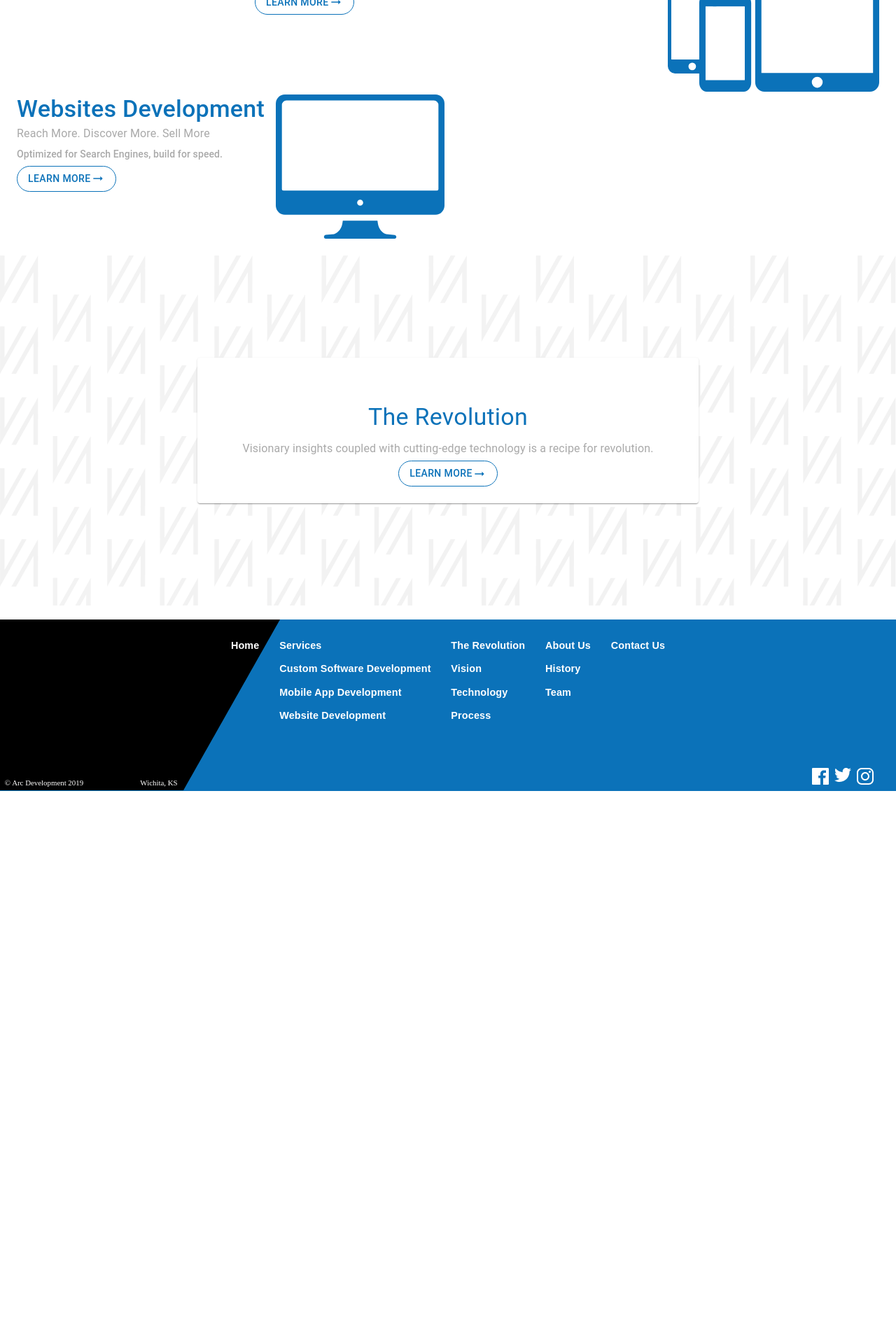
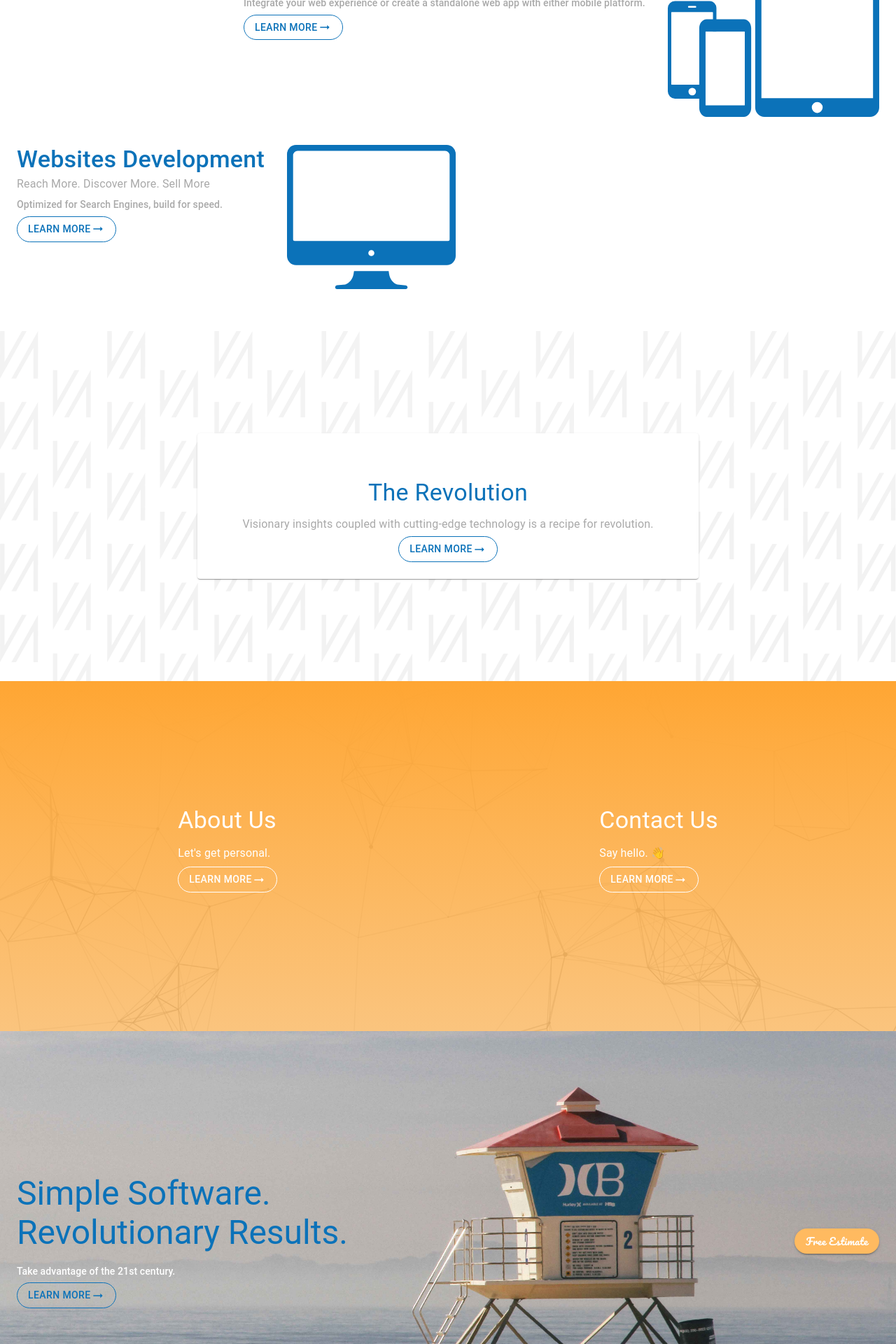
Before and after one commit to oybek703/mui-react, a React (Create React App) app: page / in a window 1280 px wide. Shown: the part 800-2720 px from the top of the page at 70% size. Before the commit the page ends 1930 px from the top, so only its background shows below. Built offline with nearby package versions, Linux system fonts and the light colour scheme.

Commit message:
landing page is finished

```diff
--- /dev/null
+++ b/src/components/UI/ActionCall.js
@@ -0,0 +1,55 @@
+import React from 'react'
+import Grid from "@material-ui/core/Grid"
+import {Container, makeStyles, Typography} from "@material-ui/core"
+import backGround from '../../assets/background.jpg'
+import mobileBackGround from '../../assets/mobileBackground.jpg'
+import LearnButton from "./LearnButton"
+import EstimateButton from "./EstimateButton"
+
+
+const useStyles = makeStyles(theme => ({
+    actionBlock: {
+        backgroundImage: `url(${backGround})`,
+        backgroundSize: 'cover',
+        width: '100%',
+        minHeight: '600px',
+        color: 'white',
+        backgroundAttachment: 'fixed',
+        [theme.breakpoints.down('sm')]: {
+            backgroundImage: `url(${mobileBackGround})`,
+            backgroundAttachment: 'inherit'
+        }
+    },
+    actionEstimate: {
+        [theme.breakpoints.down('sm')]: {
+            marginTop: '2em'
+        }
+    }
+}))
+
+const ActionCall = () => {
+    const classes = useStyles()
+    return (
+        <Grid container className={classes.actionBlock} justify='space-around' alignItems='center'>
+            <Container>
+                <Grid container alignItems='center' justify='space-between'>
+                    <Grid item>
+                        <Typography gutterBottom variant='h3' color='primary'>
+                            Simple Software. <br/>
+                            Revolutionary Results.
+                        </Typography>
+                        <Typography gutterBottom variant='subtitle2'>
+                            Take advantage of the 21st century.
+                        </Typography>
+                        <LearnButton link='/revolution'/>
+                    </Grid>
+                    <Grid item className={classes.actionEstimate}>
+                        <EstimateButton/>
+                    </Grid>
+                </Grid>
+            </Container>
+        </Grid>
+    )
+}
+
+export default ActionCall
--- /dev/null
+++ b/src/components/UI/EstimateButton.js
@@ -0,0 +1,19 @@
+import React from 'react'
+import {Link} from "react-router-dom"
+import {Button, makeStyles} from "@material-ui/core"
+
+const useStyles = makeStyles(theme => ({
+    estimate: {
+        ...theme.typography.estimate
+    }
+}))
+
+const EstimateButton = ({extraClasses}) => {
+    const classes = useStyles()
+    return <Button variant='contained' color='secondary' component={Link} to='/estimate'
+                   className={`${classes.estimate} ${extraClasses}`}>
+        Free Estimate
+    </Button>
+}
+
+export default EstimateButton
--- a/src/components/UI/Header.js
+++ b/src/components/UI/Header.js
@@ -11,6 +11,7 @@ import MenuItem from "@material-ui/core/MenuItem"
 import MenuIcon from '@material-ui/icons/Menu'
 import ListItem from "@material-ui/core/ListItem"
 import ListItemText from "@material-ui/core/ListItemText"
+import EstimateButton from "./EstimateButton"
 function ElevationScroll(props) {
     const { children} = props
     const trigger = useScrollTrigger({
@@ -68,7 +69,6 @@ const useStyles = makeStyles(theme => ({
         minWidth: 10
     },
     estimate: {
-        ...theme.typography.estimate,
         marginLeft: '40px',
         marginRight: '40px'
     },
@@ -152,7 +152,7 @@ const Header = ({location: {pathname}}) => {
                                         )
                                 }
                             </Tabs>
-                                <Button variant='contained' color='secondary' component={Link} to='/estimate' className={classes.estimate}>Free Estimate</Button>
+                                <EstimateButton extraClasses={classes.estimate}/>
                                 <Menu  style={{zIndex: 1302}} elevation={0} classes={{paper: classes.menu}} open={open} anchorEl={anchorEl} onClose={handleClose} MenuListProps={{onMouseLeave: handleClose}}>
                                 {
                                     menuOptions.map((option, index) =>
--- a/src/components/UI/LandingPage.js
+++ b/src/components/UI/LandingPage.js
@@ -1,18 +1,20 @@
 import React, {Fragment} from 'react'
 import animationData from '../../animations/landinganimation/data'
 import Lottie from 'react-lottie'
-import {Button, CardContent, Container, Grid, makeStyles, Typography} from "@material-ui/core"
+import {CardContent, Container, Grid, makeStyles, Typography, useMediaQuery} from "@material-ui/core"
 import Service from "./Service"
 import customSoftware from '../../assets/Custom Software Icon.svg'
 import mobileIcon from '../../assets/mobileIcon.svg'
 import websiteIcon from '../../assets/websiteIcon.svg'
 import revolutionBackground from '../../assets/repeatingBackground.svg'
+import infoBackground from '../../assets/infoBackground.svg'
 import Card from "@material-ui/core/Card"
 import LearnButton from "./LearnButton"
+import ActionCall from "./ActionCall"
+import EstimateButton from "./EstimateButton"
 
 const useStyles = makeStyles(theme => ( {
     estimate: {
-        ...theme.typography.estimate,
         marginRight: 10,
         [theme.breakpoints.between('xs', 'md')]: {
             marginBottom: 10
@@ -23,7 +25,7 @@ const useStyles = makeStyles(theme => ( {
             marginBottom: 10
         }
     },
-    margin: {
+    marginBottom: {
         marginBottom: 20
     },
     revolution: {
@@ -37,6 +39,17 @@ const useStyles = makeStyles(theme => ( {
     },
     padding: {
         padding: '4em'
+    },
+    infoBlock: {
+        backgroundImage: `url(${infoBackground})`,
+        backgroundSize: 'cover',
+        width: '100%',
+        minHeight: '500px',
+        color: 'white'
+    },
+    infoLearnButton: {
+        color: 'white',
+        borderColor: 'white'
     }
 }))
 
@@ -50,55 +63,73 @@ const LandingPage = () => {
         }
     }
     const classes = useStyles()
+    const matchSM = useMediaQuery(theme => theme.breakpoints.down('sm'))
     return (
         <Fragment>
             <Container>
                 <Grid container direction='column' justify='center'>
-                    <Grid item container justify='center' className={classes.margin}>
+                    <Grid item container justify='center' className={classes.marginBottom}>
                         <Grid item container direction='column' sm alignItems='center'>
                             <Grid item>
                                 <Typography gutterBottom align='center' variant='h3' color='primary'>Bringing West Coast Technology <br/> to the MidWest</Typography>
                             </Grid>
                             <Grid item container justify='center'>
-                                <Button variant='contained' className={classes.estimate}>Free Estimate</Button>
-                                <LearnButton extraClasses={classes.learnButton}/>
+                                <EstimateButton extraClasses={classes.estimate}/>
+                                <LearnButton extraClasses={classes.learnButton} link='/services'/>
                             </Grid>
                         </Grid>
                         <Grid item sm>
                             <Lottie options={defaultOptions} width='80%' height='100%'/>
                         </Grid>
                     </Grid>
-                    <Grid item container direction='column' alignItems='center' className={classes.margin}>
-                        <Grid item container spacing={2} justify='flex-start'>
-                            <Service img={customSoftware}  title='Custom Software Development'
+                    <Grid item container direction='column' alignItems='center' className={classes.marginBottom}>
+                        <Grid item container spacing={4} className={classes.marginBottom} justify={matchSM ? 'center' : 'flex-start'}>
+                            <Service img={customSoftware} link='/customsoftware'  title='Custom Software Development'
                                 text='Save Time. Save Money. Save Energy.'
                                 subtext=' Complete digital solutions, from investigation to celebration.'/>
                         </Grid>
-                        <Grid item container spacing={2} justify='flex-end'>
-                            <Service img={mobileIcon} title='Mobile Apps Development'
+                        <Grid item container spacing={4} className={classes.marginBottom} justify={matchSM ? 'center' : 'flex-end'}>
+                            <Service img={mobileIcon} link='/mobileapps' title='Mobile Apps Development'
                             text='Extend Functionality. Extend Access. Increase Engagement.'
                             subtext='Integrate your web experience or create a standalone web app with either mobile platform.'/>
                         </Grid>
-                        <Grid item container spacing={2} justify='flex-start'>
-                            <Service img={websiteIcon} title='Websites Development'
+                        <Grid item container spacing={4} className={classes.marginBottom} justify={matchSM ? 'center' : 'flex-start'}>
+                            <Service img={websiteIcon} link='/websites' title='Websites Development'
                             text='Reach More. Discover More. Sell More'
                             subtext='Optimized for Search Engines, build for speed.'/>
                         </Grid>
                     </Grid>
                 </Grid>
             </Container>
-            <Grid item container className={`${classes.margin} ${classes.revolution}`} justify='center' alignItems='center'>
+            <Grid item container className={`${classes.revolution}`} justify='center' alignItems='center'>
                     <Card>
                         <CardContent className={classes.padding}>
                             <Typography variant='h4' gutterBottom align='center' color='primary'>The Revolution</Typography>
                             <Typography align='center' gutterBottom className={classes.text}>Visionary insights coupled with cutting-edge technology is a
-                                recipe for revolution.</Typography>
+                                recipe for revolution. </Typography>
                             <Grid container justify='center'>
-                                <LearnButton/>
+                                <LearnButton link='/revolution'/>
                             </Grid>
                         </CardContent>
                     </Card>
             </Grid>
+            <Grid container className={classes.infoBlock} alignItems='center'>
+                <Container>
+                    <Grid container justify='space-around' alignItems='center'>
+                        <Grid item className={classes.marginBottom}>
+                            <Typography gutterBottom variant={matchSM ? 'h5': 'h4'}>About Us</Typography>
+                            <Typography gutterBottom variant='subtitle1'>Let's get personal.</Typography>
+                            <LearnButton extraClasses={classes.infoLearnButton} link='/about'/>
+                        </Grid>
+                        <Grid item className={classes.marginBottom}>
+                            <Typography gutterBottom variant={matchSM ? 'h5': 'h4'}>Contact Us</Typography>
+                            <Typography gutterBottom variant='subtitle1'>Say hello. &#128075;</Typography>
+                            <LearnButton extraClasses={classes.infoLearnButton} link='/contact'/>
+                        </Grid>
+                    </Grid>
+                </Container>
+            </Grid>
+            <ActionCall/>
         </Fragment>
     )
 }
--- a/src/components/UI/LearnButton.js
+++ b/src/components/UI/LearnButton.js
@@ -1,6 +1,7 @@
 import React from 'react'
 import ArrowRightAltIcon from "@material-ui/icons/ArrowRightAlt"
 import {Button, makeStyles} from "@material-ui/core"
+import {Link} from "react-router-dom"
 
 const useStyles = makeStyles(theme => ({
     learnButton: {
@@ -8,9 +9,9 @@ const useStyles = makeStyles(theme => ({
     }
 }))
 
-const LearnButton = ({extraClasses}) => {
+const LearnButton = ({extraClasses, link}) => {
     const classes = useStyles()
-    return <Button variant='outlined' className={`${classes.learnButton} ${extraClasses}`}>Learn More<ArrowRightAltIcon fontSize='small'/></Button>
+    return <Button variant='outlined' component={Link} to={link} className={`${classes.learnButton} ${extraClasses}`}>Learn More<ArrowRightAltIcon fontSize='small'/></Button>
 }
 
 export default LearnButton
--- a/src/components/UI/Service.js
+++ b/src/components/UI/Service.js
@@ -13,7 +13,7 @@ const useStyles = makeStyles(theme => ({
     }
 }))
 
-const Service = ({title, text, img, subtext}) => {
+const Service = ({title, text, img, subtext, link}) => {
     const classes = useStyles()
     return (
         <Fragment>
@@ -21,7 +21,7 @@ const Service = ({title, text, img, subtext}) => {
                 <Typography variant='h4' className={classes.title}>{title}</Typography>
                 <Typography gutterBottom variant='subtitle1' className={classes.text}>{text}</Typography>
                 <Typography gutterBottom variant='subtitle2' className={classes.text}>{subtext}</Typography>
-                <LearnButton/>
+                <LearnButton link={link}/>
             </Grid>
             <Grid item>
                 <img src={img} alt={`${title} logo`}/>
```
